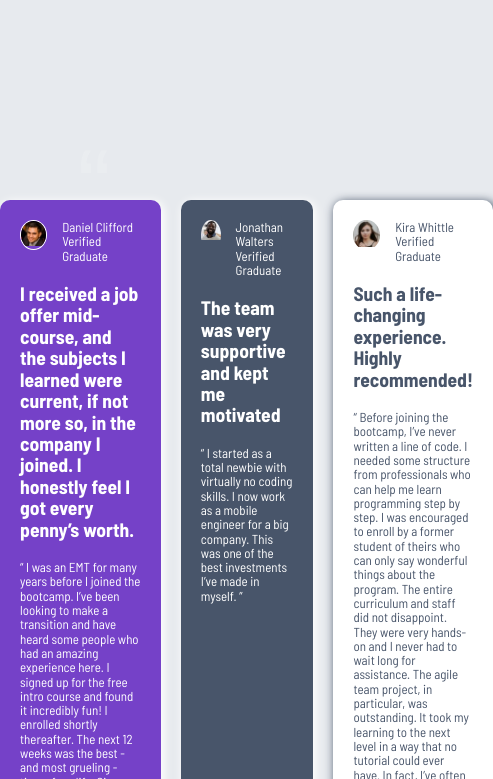
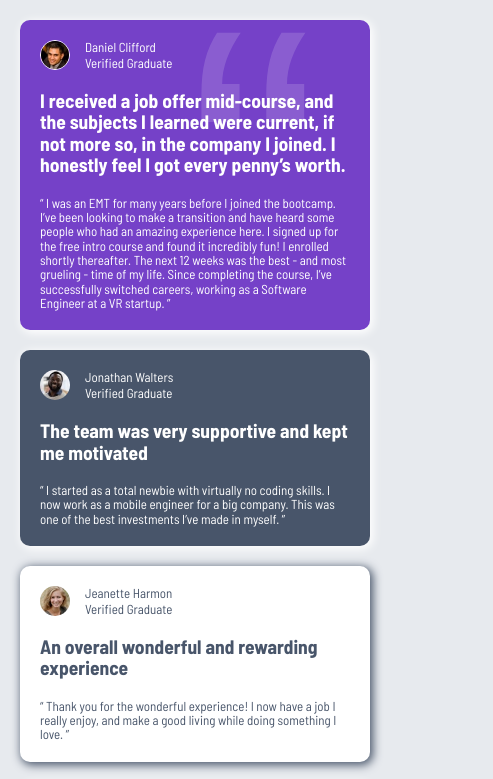
Before and after one commit to ItsThankK/testimonials-grid-section, a plain HTML site: page index.html in a window 390 px wide. Shown: the top 779 px of the page, 493 px wide, since content can reach past the window. Drawn offline with Linux system fonts and the light colour scheme.

Commit message:
make grid responsive

```diff
--- a/style.css
+++ b/style.css
@@ -82,7 +82,7 @@ img {
 .card:first-child::before {
   font-family: sans-serif;
   content: "\201C";
-  font-size: clamp(10rem, 20vw, 40rem);
+  font-size: 40rem;
 
   position: absolute;
   top: -7rem;
@@ -136,3 +136,44 @@ img {
 .card__profile-img-box[data-ring="clr-purple"] {
   border: 0.15rem solid var(--clr-purple-300);
 }
+
+/* Media queries - Responsive */
+@media screen and (max-width: 1024px) {
+  .wrapper {
+    margin: 10rem 2rem;
+  }
+
+  .section-grid {
+    grid-template-columns: repeat(3, 1fr);
+  }
+
+  .card:last-child {
+    grid-column: 1 / 4;
+    grid-row: 3 / 4;
+  }
+}
+
+@media screen and (max-width: 800px) {
+  .wrapper {
+    margin: 2rem 2rem;
+  }
+
+  .section-grid {
+    grid-template-columns: repeat(auto-fit, minmax(300px, 1fr));
+  }
+
+  .card:nth-child(1),
+  .card:nth-child(2),
+  .card:nth-child(3),
+  .card:nth-child(4),
+  .card:nth-child(5) {
+    grid-row: auto;
+    grid-column: auto;
+  }
+}
+
+@media screen and (min-max: 425px) {
+  .card:first-child::before {
+    opacity: 0;
+  }
+}
```
